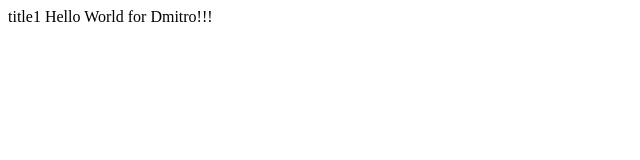
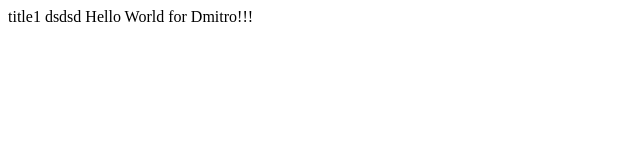
Before and after one commit to yuripilnik/newrepozitory, a plain HTML site: page index.html in a window 1280 px wide. Shown: the full height of the page, 0-640 px from the left. Drawn offline with Linux system fonts and the light colour scheme.

Commit message:
for dima 2

```diff
--- a/index.html
+++ b/index.html
@@ -1,8 +1,8 @@
-<html>
+	<html>
         <head>
                 title1
         </head>
         <body>
-                Hello World for Dmitro!!!
+              dsdsd  Hello World for Dmitro!!!
         </body>
 </html>
```
